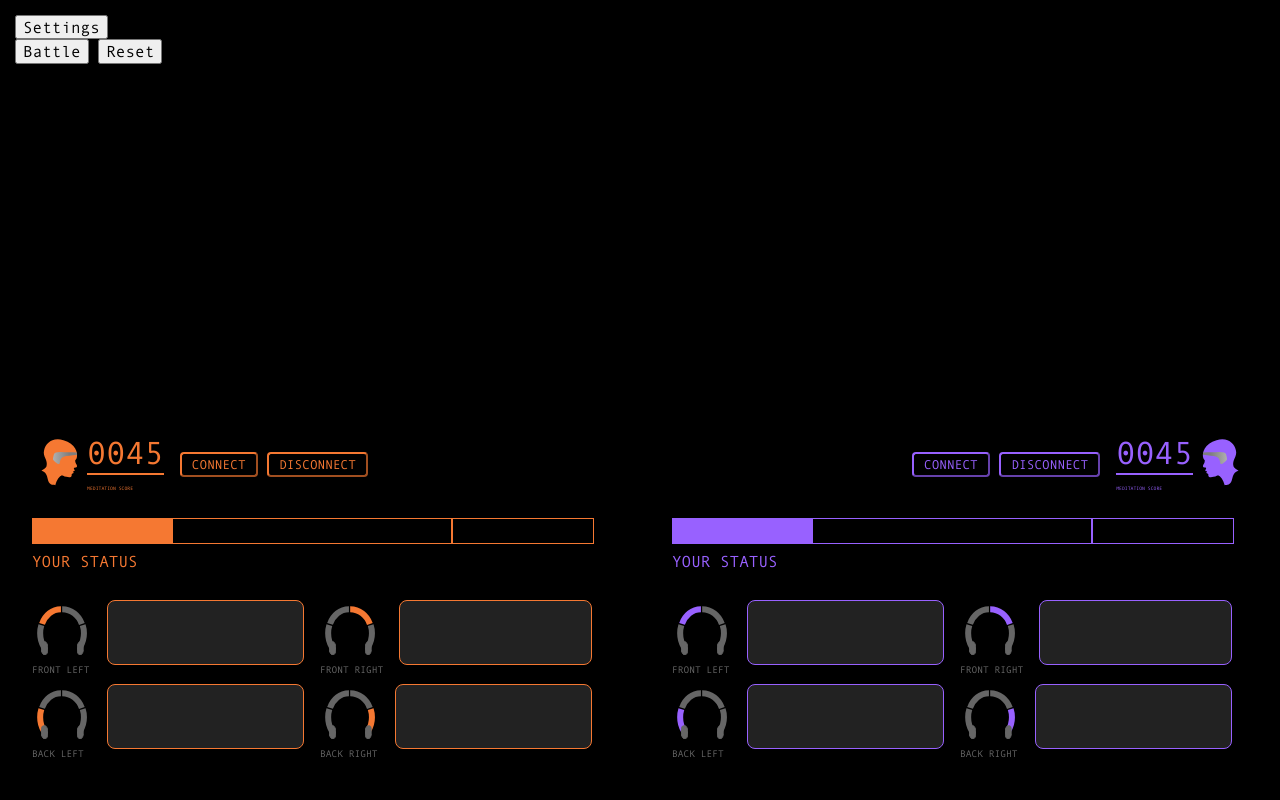
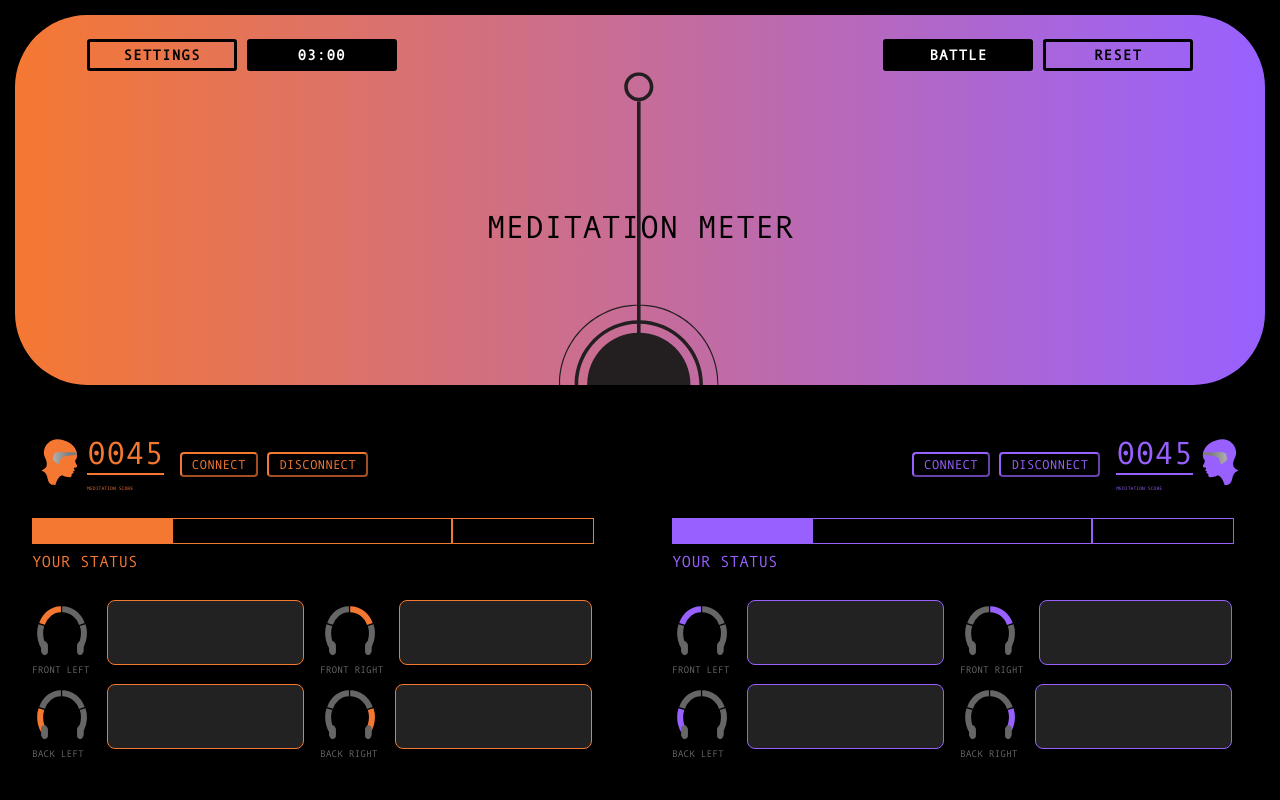
Before and after one commit to AmbrosIA-Institute/texas-meditation-rangers-duel, a website built with webpack: page www/index.html in a window 1280 px wide. Built offline with nearby package versions, Linux system fonts and the light colour scheme; files whose address does not match are found by name.

Commit message:
html edits

```diff
--- a/www/index.html
+++ b/www/index.html
@@ -16,30 +16,50 @@
 
   <div id="viewport">
 
-    <section id="setttings">
+    <section id="game">
+
+      <div class="display">
+
+        <div id="window">
+          <div id="settings">
+            <span class="settings-close"></span>
+            <h2 class="settings-title">Settings</h2>
+
+            <div class="settings">
+              <div class="setting">
+                <h3>Connect</h3>
+              </div>
+              <div class="setting">
+                <h3>Battery</h3>
+              </div>
+            </div>
+          </div>
+
+          <div id="controls">
+            <div class="controls-left">
+              <button class="control-settings">Settings</button>
+              <button class="control-time">03:00</button>
+            </div>
+            <div class="controls-right">
+              <button class="control-battle">Battle</button>
+              <button class="control-reset">Reset</button>
+            </div>
+          </div>
+
+          <div id="meter">
+            <h2 class="meter-title">Meditation Meter</h2>
+            <div class="dial">
+              <div class="dial-svg"></div>
+            </div>
+          </div>
+        </div>
+
+      </div>
 
 
-    </section>
 
-    <section id="game">
-      <div class="display">
-        <div class="controls">
-          <div class="controls-settings">
-            <button class="btn-settings">Settings</button>
-            <span class="time">03:00</span>
-          </div>
-          <div class="controls-game">
-            <button class="btn-battle btn-inverse">Battle</button>
-            <button class="btn-reset">Reset</button>
-          </div>
-        </div>
-        <div class="meter-container">
-          <h2>Meditation Meter</h2>
-          <div class="meter">
-            <div class="meter-svg"></div>
-          </div>
-        </div>
-      </div>
+
+
       <div class="players">
         <div class="player player-1">
           <div class="player-detail">
```
